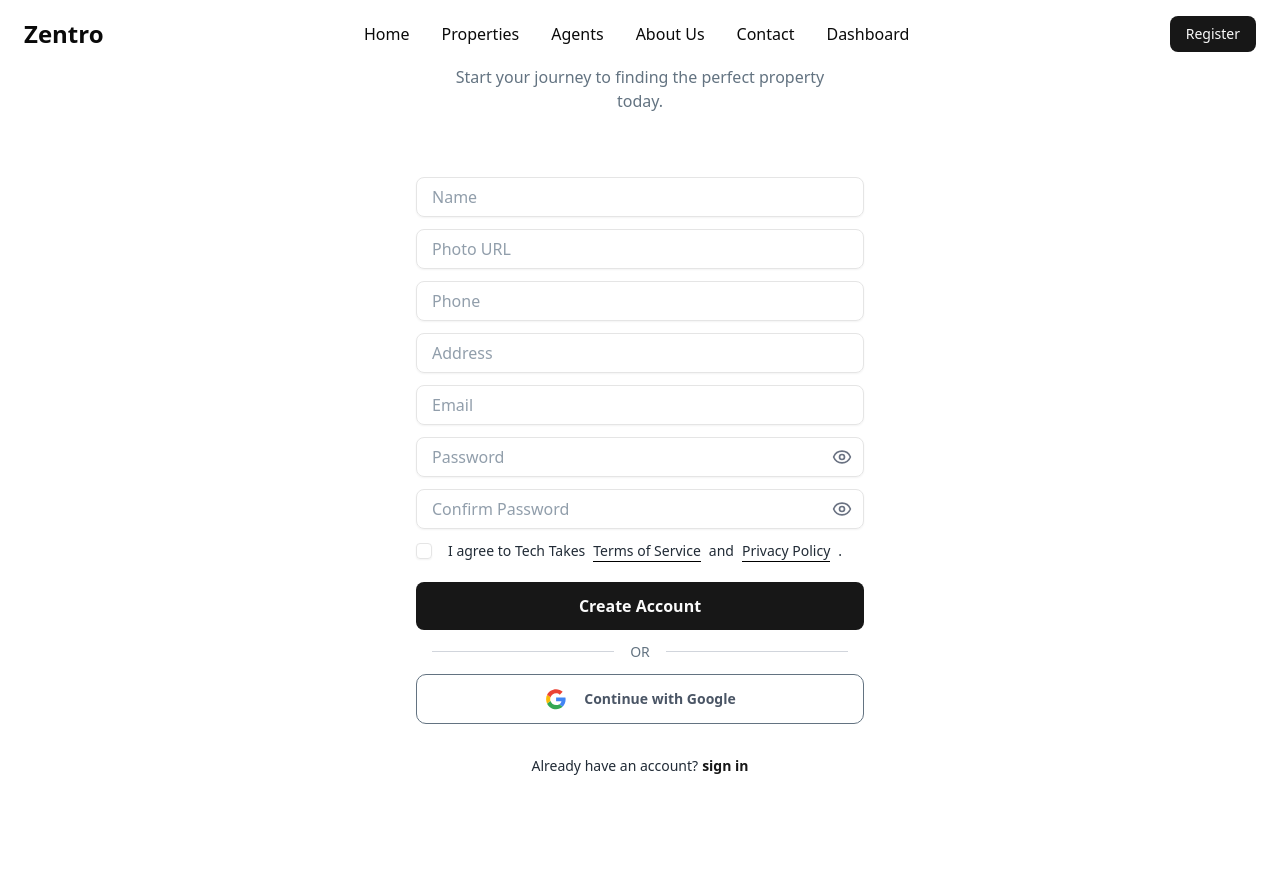
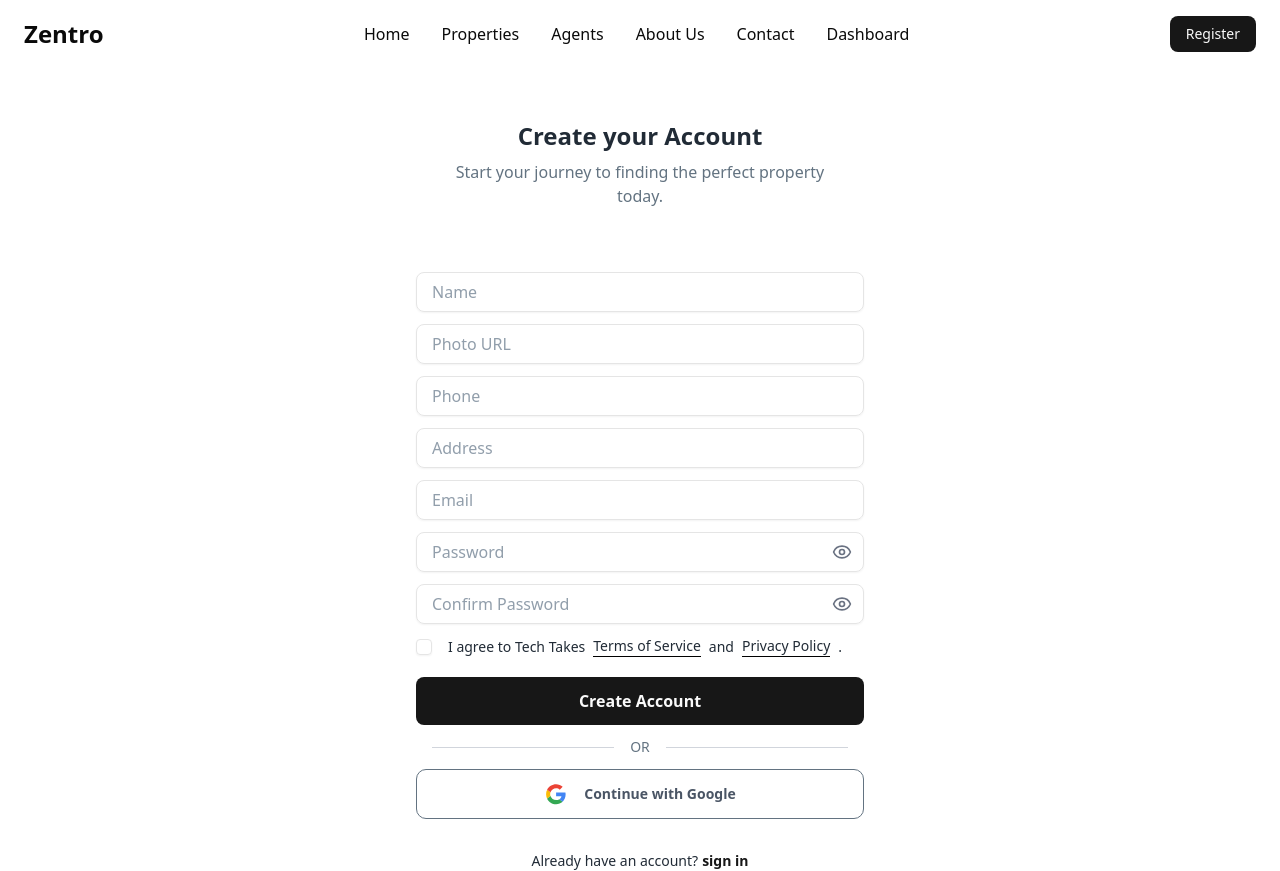
Before and after one commit to ArunRoy404/zentro-client, a Next.js app: page /registration in a window 1280 px wide. Before the commit the page ends 800 px from the top, so only its background shows below. Built offline with nearby package versions, Linux system fonts and the light colour scheme.

Commit message:
style: padding fixed

```diff
--- a/src/page/RegistrationPage.jsx
+++ b/src/page/RegistrationPage.jsx
@@ -5,7 +5,7 @@ import React from 'react';
 
 const RegistrationPage = () => {
     return (
-        <section className='mx-auto max-w-[480px] h-screen flex items-center justify-center  px-4'>
+        <section className='mx-auto max-w-[480px] pt-30 flex items-center justify-center  px-4'>
             <div>
                 {/* heading  */}
                 <div className='space-y-2 text-center mb-10 md:mb-16 px-4'>
```
